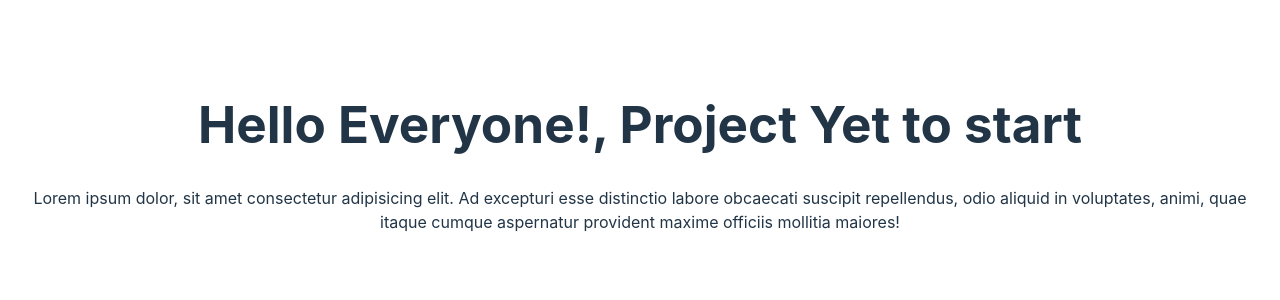
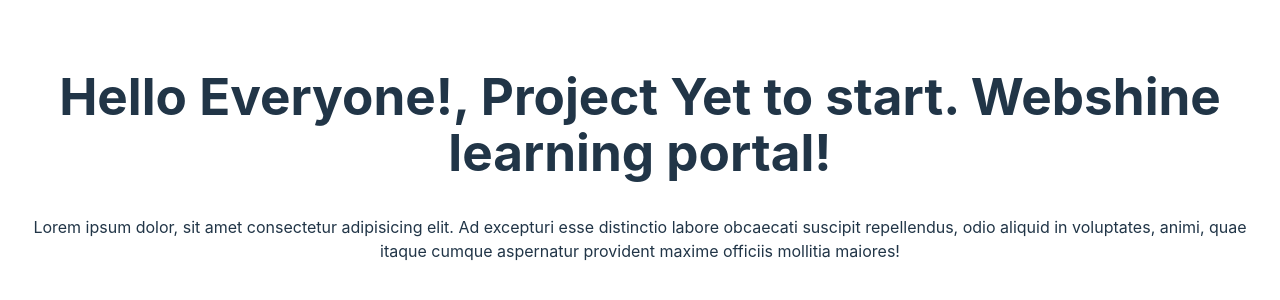
Before and after one commit to vaishnavansakthi/webshinelearning-app-frontend, a React (Vite) app: page / in a window 1280 px wide. Shown: the part 244-544 px from the top of the page. Built offline with nearby package versions, Linux system fonts and the light colour scheme.

Commit message:
fix: test

```diff
--- a/package.json
+++ b/package.json
@@ -53,11 +53,11 @@
     "*.js": [
       "prettier --write",
       "eslint --fix",
-      "git add"
+      "git add ."
     ],
     "*.css": [
       "stylelint --fix",
-      "git add"
+      "git add ."
     ]
   }
 }
--- a/src/App.tsx
+++ b/src/App.tsx
@@ -1,16 +1,16 @@
-import React from 'react'
-import './App.css'
+import React from "react"
+import "./App.css"
 
 /**
  * Creating App Component
  * @returns {React.Component} App component
  */
 function App() {
-  const [greet] = React.useState('Everyone!')
+  const [greet] = React.useState("Everyone!")
 
   return (
     <>
-      <h1>Hello {greet}, Project Yet to start</h1>
+      <h1>Hello {greet}, Project Yet to start. Webshine learning portal! </h1>
       <p>
         Lorem ipsum dolor, sit amet consectetur adipisicing elit. Ad excepturi esse distinctio labore obcaecati suscipit
         repellendus, odio aliquid in voluptates, animi, quae itaque cumque aspernatur provident maxime officiis mollitia
```
